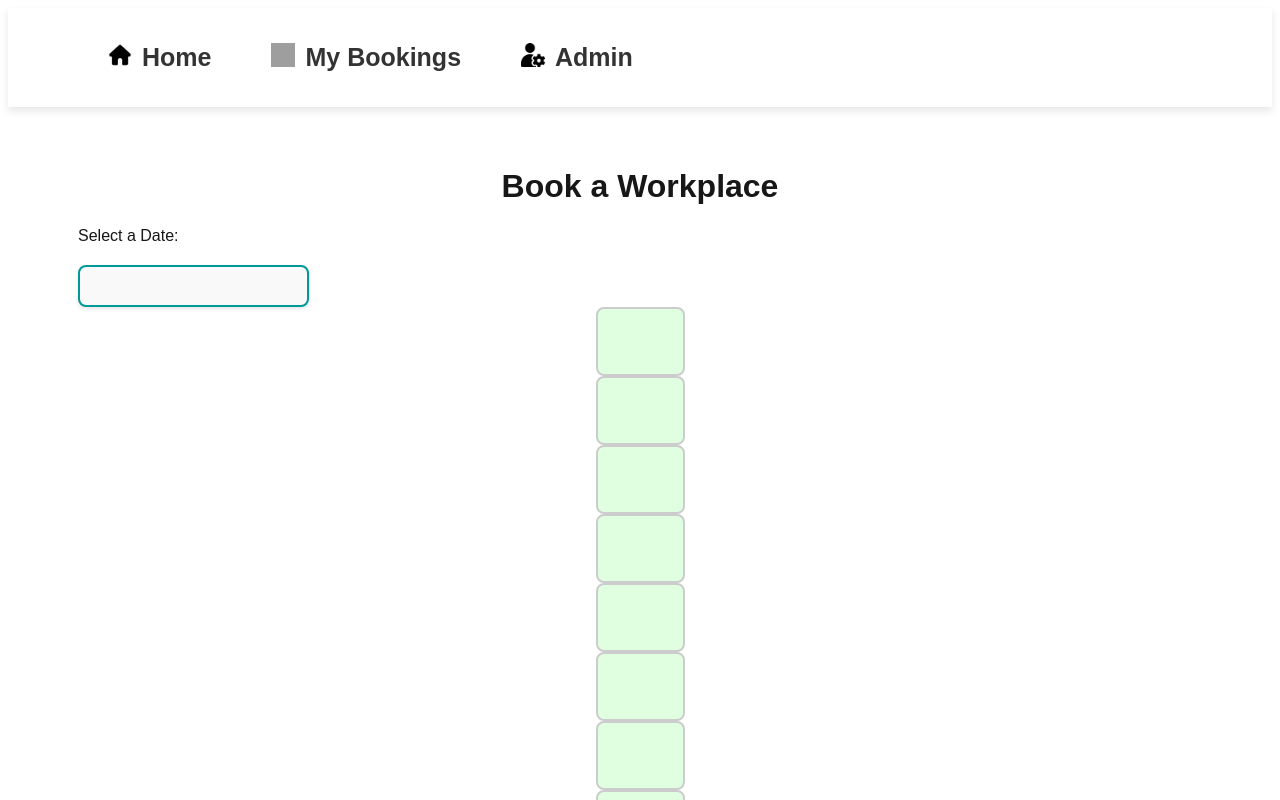
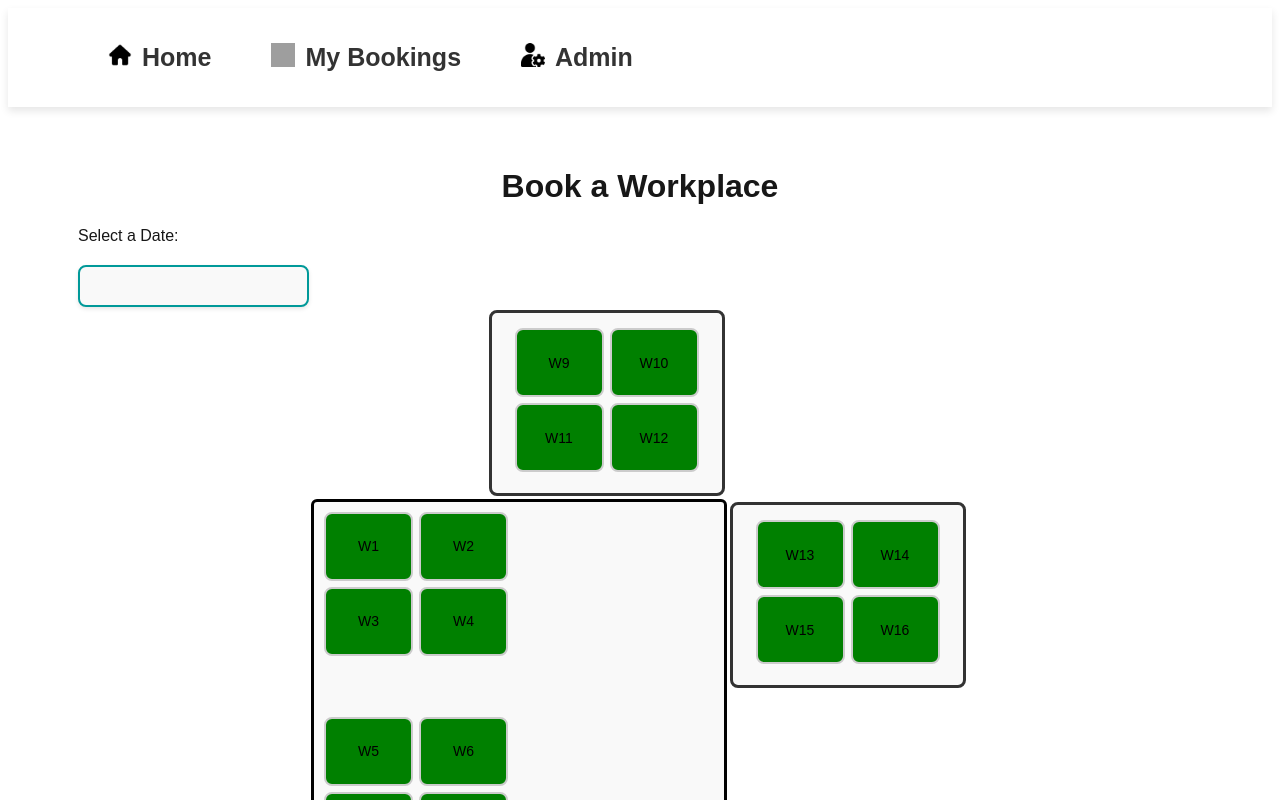
Before and after one commit to mknorr2000/WrkplceMgmnt, a Next.js app in the folder wrkplcmgmnt/: page /booking/workplace/ground-floor in a window 1280 px wide. Shown: the top 800 px of the page. Built offline with nearby package versions, Linux system fonts and the light colour scheme; grey boxes are pictures that could not be loaded.

Commit message:
groundfloor done

```diff
--- a/wrkplcmgmnt/src/app/booking/workplace/ground-floor/GroundFloorPage.module.css
+++ b/wrkplcmgmnt/src/app/booking/workplace/ground-floor/GroundFloorPage.module.css
@@ -90,16 +90,29 @@
   border-radius: 8px;
   cursor: pointer;
   transition: transform 0.2s, background-color 0.2s;
-  font-size: 0; /* Hide text inside workplaces */
+  font-size: 14px; /* Set font size to make text visible */
 }
 
 .workplace.available {
-  background-color: #e0ffe0;
+  background-color: #e0ffe0; /* Green for available */
+  border: 2px solid #ccc;
+  color: black;
+  transition: background-color 0.3s, transform 0.3s;
 }
 
 .workplace.booked {
-  background-color: #ffe0e0;
-  cursor: not-allowed;
+  background-color: #f44336 !important; /* Red for booked */
+  border: 2px solid #900;
+  color: white;
+  cursor: not-allowed; /* Indicate that booked workplaces cannot be selected */
+  transition: background-color 0.3s, transform 0.3s;
+}
+
+.workplace.clicked {
+  background-color: #009999 !important; /* Turquoise for selected */
+  border: 2px solid #006666;
+  color: white;
+  transition: background-color 0.3s, transform 0.3s;
 }
 
 .workplace:hover {
@@ -150,94 +163,91 @@
   cursor: not-allowed;
 }
 
-.room-container {
-  display: flex; /* Group all rooms in a row */
-  justify-content: space-between; /* Distribute rooms evenly */
-  align-items: flex-start; /* Align rooms at the top */
-  position: relative; /* Ensure proper positioning */
-  width: 100%; /* Full width for alignment */
-  margin-top: 40px; /* Add spacing from the top */
-}
-
 .main-room {
   position: relative; /* Enable positioning for the second room */
   display: flex;
   flex-direction: column; /* Arrange groups vertically */
-  gap: 50px; /* Adjusted gap between groups */
-  width: 300px; /* Reduced width */
+  width: 390px; /* Reduced width */
   height: 350px; /* Reduced height */
-  border: 4px solid black; /* Black border for the room */
+  border: 3px solid black; /* Black border for the room */
   border-radius: 6px;
   background-color: #f9f9f9; /* Light background for the room */
   padding: 10px;
   margin: 0; /* Remove individual margin */
 }
 
-.main-room .group {
+.group-up {
   display: grid;
   grid-template-columns: repeat(2, 90px); /* Adjusted for smaller workplaces */
   grid-template-rows: repeat(2, 70px); /* Adjusted for smaller workplaces */
-  gap: 3px; /* Smaller gap between workplaces */
+  gap: 5px; /* Smaller gap between workplaces */
+}
+
+.group-down {
+  display: grid;
+  grid-template-columns: repeat(2, 90px); /* Adjusted for smaller workplaces */
+  grid-template-rows: repeat(2, 70px); /* Adjusted for smaller workplaces */
+  gap: 5px; /* Smaller gap between workplaces */
+  padding-top: 60px;
 }
 
 .second-room {
-  position: absolute; /* Position the second room */
-  left: 500px; /* Adjusted left position */
-  left: 425px;
+  left: 175px;
+  position: relative;
+  display: grid;
+  grid-template-columns: repeat(2, 90px); /* Adjusted for smaller workplaces */
+  grid-template-rows: repeat(2, 70px);
+  justify-content: center; /* Center workplaces horizontally */
+  align-items: center; /* Center workplaces vertically */
+  gap: 5px; /* Smaller gap between workplaces */
+  width: 200px; /* Adjusted width to accommodate larger gaps */
+  height: 150px; /* Adjusted height for 1 row */
+  border: 3px solid #333; /* Border style similar to other rooms */
+  border-radius: 8px;
+  background-color: #f9f9f9; /* Light background color */
+  padding: 15px; /* Padding inside the room */
+  margin: 3px; /* Remove individual margin */
+}
+.block-room {
   display: flex;
-  flex-direction: column; /* Arrange groups vertically */
-  gap: 5px; /* Match the gap between groups in Room 1 */
-  width: 200px; /* Adjusted width to accommodate larger gaps */
-  height: 150px; /* Adjusted height to accommodate larger gaps */
-  border: 3px solid #333; /* Slightly thinner border */
-  border-radius: 6px;
-  background-color: #f0f0f0; /* Slightly different background */
-  align-content: center; /* Center grid content vertically */
-  padding-top: 10px;
-  padding-left: 20px;
-  margin: 0px;
-}
-
-.second-room .group {
-  display: grid;
-  grid-template-columns: repeat(2, 90px); /* Match workplace size in Room 1 */
-  grid-template-rows: repeat(1, 70px); /* Adjust for two workplaces per group */
-  gap: 3px; /* Match the gap between workplaces in Room 1 */
 }
 
 .third-room {
-  position: relative; /* Align with other rooms */
-  display: flex; /* Use flexbox for centering */
+  display: grid;
+  grid-template-columns: repeat(2, 90px); /* Adjusted for smaller workplaces */
+  grid-template-rows: repeat(2, 70px);
   justify-content: center; /* Center workplaces horizontally */
   align-items: center; /* Center workplaces vertically */
-  gap: 20px; /* Maintain spacing between workplaces */
-  width: 200px; /* Adjusted width for 2 workplaces */
-  height: 90px; /* Adjusted height for 1 row */
+  gap: 5px; /* Smaller gap between workplaces */
+  width: 200px; /* Adjusted width to accommodate larger gaps */
+  height: 150px; /* Adjusted height for 1 row */
   border: 3px solid #333; /* Border style similar to other rooms */
   border-radius: 8px;
-  background-color: #f0f0f0; /* Light background color */
+  background-color: #f9f9f9; /* Light background color */
   padding: 15px; /* Padding inside the room */
-  margin: 0; /* Remove individual margin */
+  margin: 3px; /* Remove individual margin */
 }
 
 .main-room .workplace,
-.second-room .workplace {
+.second-room .workplace,
+.third-room .workplace {
   display: flex;
   align-items: center;
   justify-content: center;
   border: 2px solid #ccc;
   border-radius: 8px;
-  background-color: #e0ffe0; /* Default to available */
+  background-color: green; /* Default to available */
   font-size: 14px;
   cursor: pointer;
   transition: transform 0.2s, background-color 0.2s;
 }
 
 .main-room .workplace:hover,
-.second-room .workplace:hover {
+.second-room .workplace:hover,
+.third-room .workplace:hover {
   transform: scale(1.05);
 }
 
 .third-room .workplace {
-  font-size: 0; /* Hide text inside workplaces */
+  font-size: 14px; /* Set font size to make text visible */
 }
--- a/wrkplcmgmnt/src/app/booking/workplace/ground-floor/page.tsx
+++ b/wrkplcmgmnt/src/app/booking/workplace/ground-floor/page.tsx
@@ -64,9 +64,7 @@ const GroundFloorPage = () => {
       alert("Please select a date first.");
       return;
     }
-    if (!bookedWorkplaces.includes(workplace)) {
-      setSelectedWorkplace((prev) => (prev === workplace ? null : workplace));
-    }
+    setSelectedWorkplace((prev) => (prev === workplace ? null : workplace));
   };
 
   // Handle booking submission
@@ -92,12 +90,12 @@ const GroundFloorPage = () => {
         headers: { "Content-Type": "application/json" },
         body: JSON.stringify({ reservation_date }),
       });
+
       alert(
         `Booking successful for workplace W${selectedWorkplace} on ${reservation_date}.`
       );
       setBookedWorkplaces((prev) => [...prev, selectedWorkplace]);
       setSelectedWorkplace(null);
-      setSelectedDate(null);
     } catch (error) {
       console.error("Failed to book workplace:", error);
       alert("Failed to book workplace. Please try again.");
@@ -106,9 +104,16 @@ const GroundFloorPage = () => {
 
   // Get CSS class for a workplace
   const getWorkplaceClass = (workplace: number) => {
-    if (bookedWorkplaces.includes(workplace)) return styles.booked;
-    if (selectedWorkplace === workplace) return styles.clicked;
-    return styles.available; // Add class for available workplaces
+    if (selectedWorkplace === workplace) {
+      console.log(`Workplace ${workplace} is selected (clicked)`); // Debugging
+      return styles.clicked; // Turquoise for selected
+    }
+    if (bookedWorkplaces.includes(workplace)) {
+      console.log(`Workplace ${workplace} is booked`); // Debugging
+      return styles.booked; // Red for booked
+    }
+    console.log(`Workplace ${workplace} is available`); // Debugging
+    return styles.available; // Green for available
   };
 
   // Render workplaces
@@ -151,7 +156,22 @@ const GroundFloorPage = () => {
 
       {/* Workplace Layout */}
       <div className={styles["workplace-container"]}>
-        {renderWorkplaces(1, 10, styles["workplace"])}
+        <div className={styles["second-room"]}>
+          {renderWorkplaces(9, 4, styles["workplace"])}
+        </div>
+        <div className={styles["block-room"]}>
+          <div className={styles["main-room"]}>
+            <div className={styles["group-up"]}>
+              {renderWorkplaces(1, 4, styles["workplace"])}
+            </div>
+            <div className={styles["group-down"]}>
+              {renderWorkplaces(5, 4, styles["workplace"])}
+            </div>
+          </div>
+          <div className={styles["third-room"]}>
+            {renderWorkplaces(13, 4, styles["workplace"])}
+          </div>
+        </div>
       </div>
 
       {/* Legend */}
```
